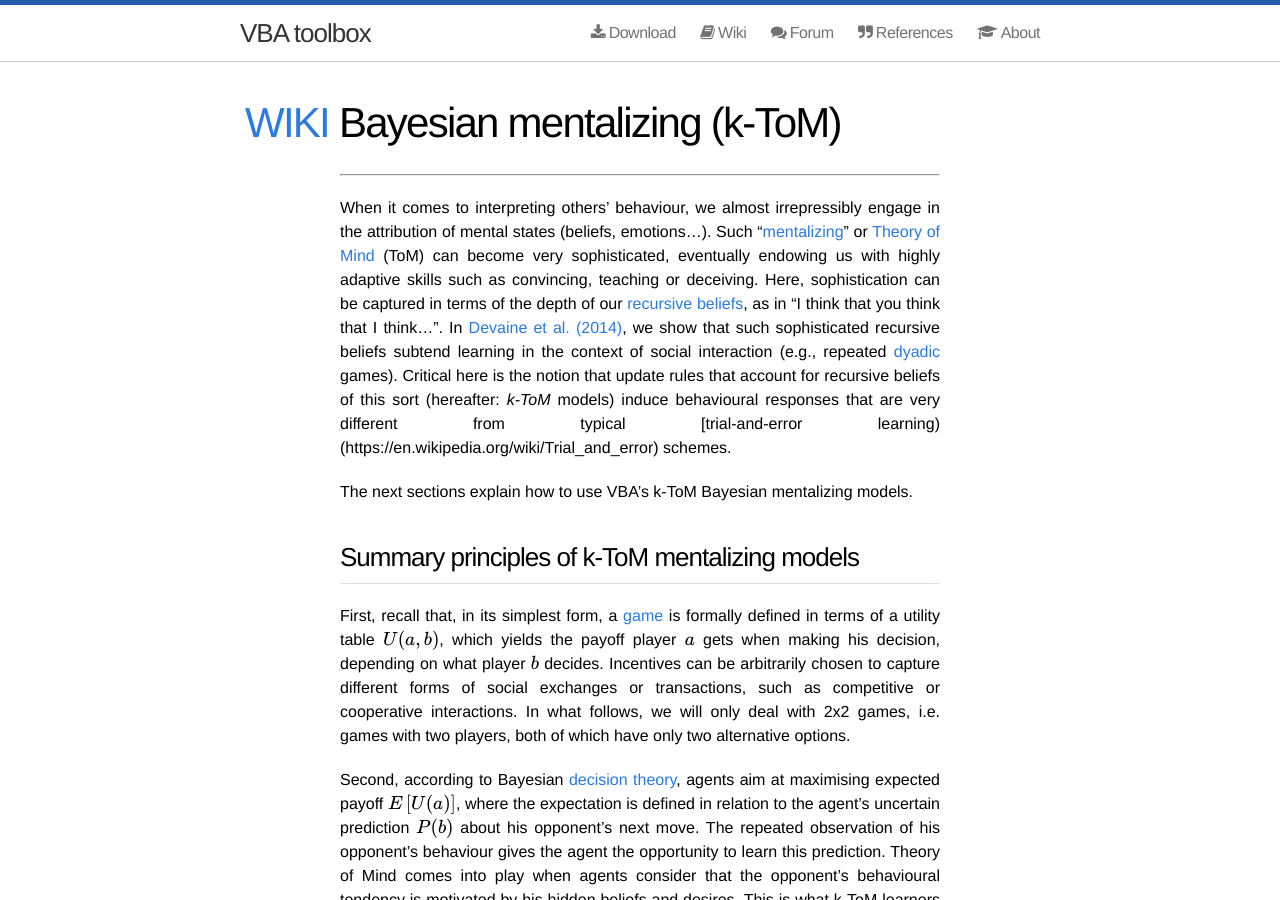
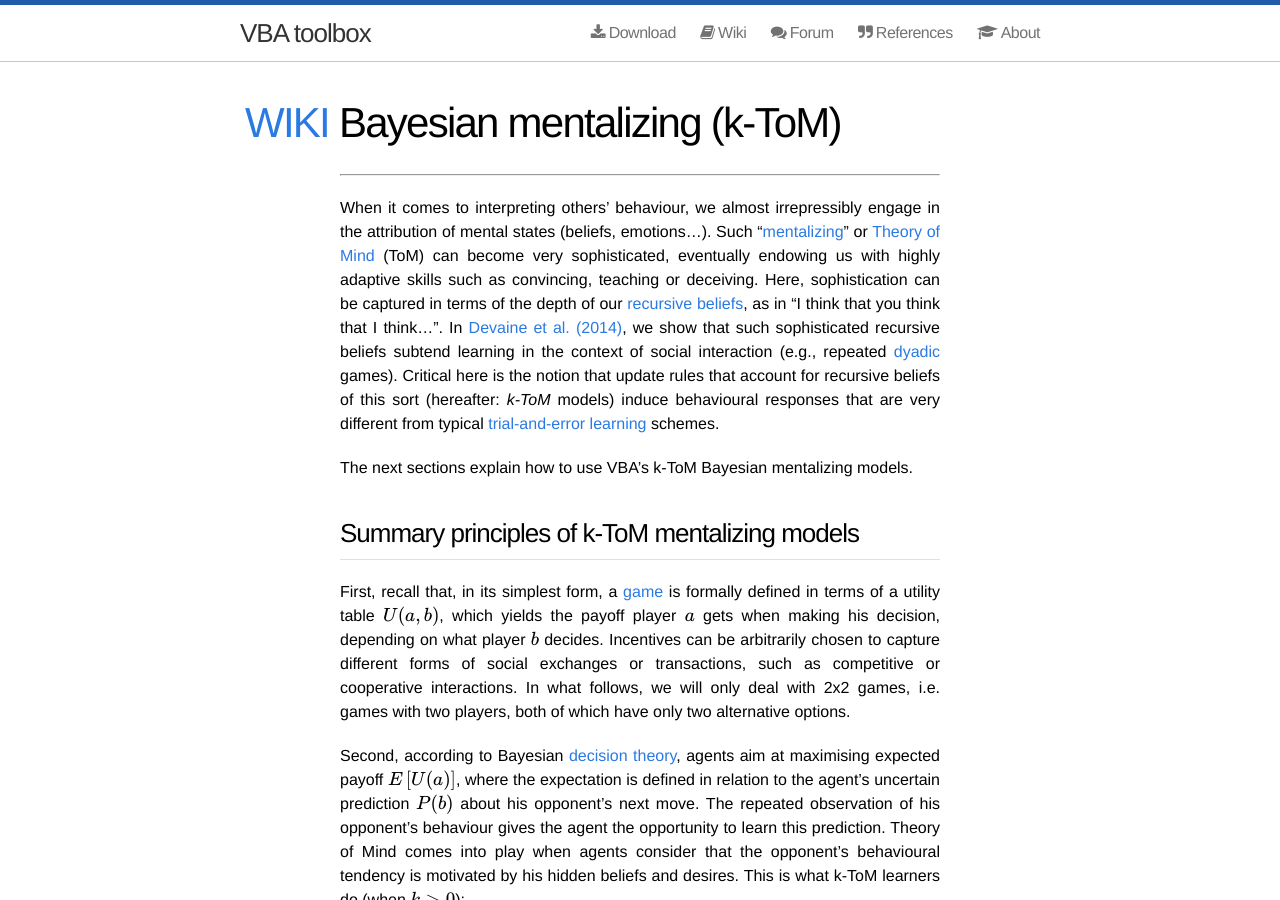
Before and after one commit to MBB-team/VBA-toolbox, a Jekyll site: the page built from _wiki/ktom.md, in a window 1280 px wide and 900 px high. Built offline with Jekyll 4.4.1, drawn with Linux system fonts in a browser that asks for light colours; nearby versions of some CDN libraries; formulas are drawn with MathJax 3.

Commit message:
Update ktom.md

```diff
--- a/_wiki/ktom.md
+++ b/_wiki/ktom.md
@@ -4,7 +4,7 @@ title: "Bayesian mentalizing (k-ToM)"
 
 {:toc}
 
-When it comes to interpreting others' behaviour, we almost irrepressibly engage in the attribution of mental states (beliefs, emotions...). Such "[mentalizing](https://en.wikipedia.org/wiki/Mentalization)" or [Theory of Mind](https://en.wikipedia.org/wiki/Theory_of_mind) (ToM) can become very sophisticated, eventually endowing us with highly adaptive skills such as convincing, teaching or deceiving. Here, sophistication can be captured in terms of the depth of our [recursive beliefs](https://en.wikipedia.org/wiki/Hierarchy_of_beliefs), as in "I think that you think that I think...". In [Devaine et al. (2014)](http://journals.plos.org/ploscompbiol/article?id=10.1371/journal.pcbi.1003992), we show that such sophisticated recursive beliefs subtend learning in the context of social interaction (e.g., repeated [dyadic](https://en.wikipedia.org/wiki/Dyad_(sociology)) games). Critical here is the notion that update rules that account for recursive beliefs of this sort (hereafter: *k-ToM* models) induce behavioural responses that are very different from typical [trial-and-error learning)(https://en.wikipedia.org/wiki/Trial_and_error) schemes.
+When it comes to interpreting others' behaviour, we almost irrepressibly engage in the attribution of mental states (beliefs, emotions...). Such "[mentalizing](https://en.wikipedia.org/wiki/Mentalization)" or [Theory of Mind](https://en.wikipedia.org/wiki/Theory_of_mind) (ToM) can become very sophisticated, eventually endowing us with highly adaptive skills such as convincing, teaching or deceiving. Here, sophistication can be captured in terms of the depth of our [recursive beliefs](https://en.wikipedia.org/wiki/Hierarchy_of_beliefs), as in "I think that you think that I think...". In [Devaine et al. (2014)](http://journals.plos.org/ploscompbiol/article?id=10.1371/journal.pcbi.1003992), we show that such sophisticated recursive beliefs subtend learning in the context of social interaction (e.g., repeated [dyadic](https://en.wikipedia.org/wiki/Dyad_(sociology)) games). Critical here is the notion that update rules that account for recursive beliefs of this sort (hereafter: *k-ToM* models) induce behavioural responses that are very different from typical [trial-and-error learning](https://en.wikipedia.org/wiki/Trial_and_error) schemes.
 
 The next sections explain how to use VBA's k-ToM Bayesian mentalizing models.
 
```
